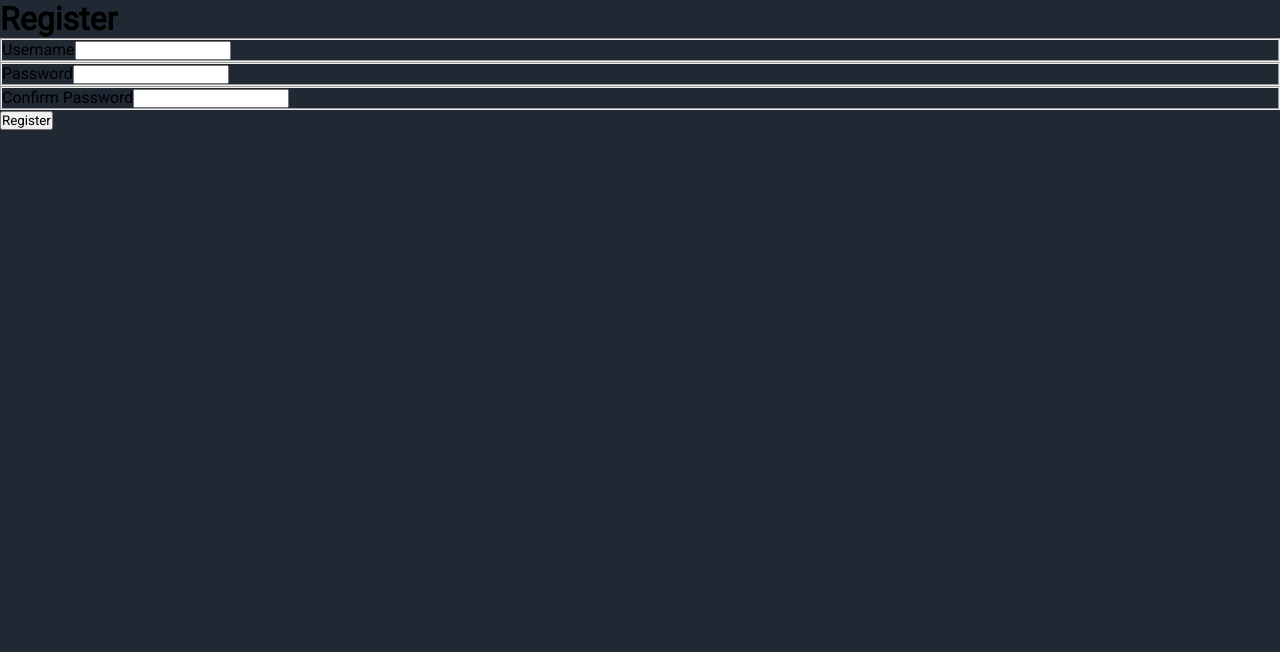
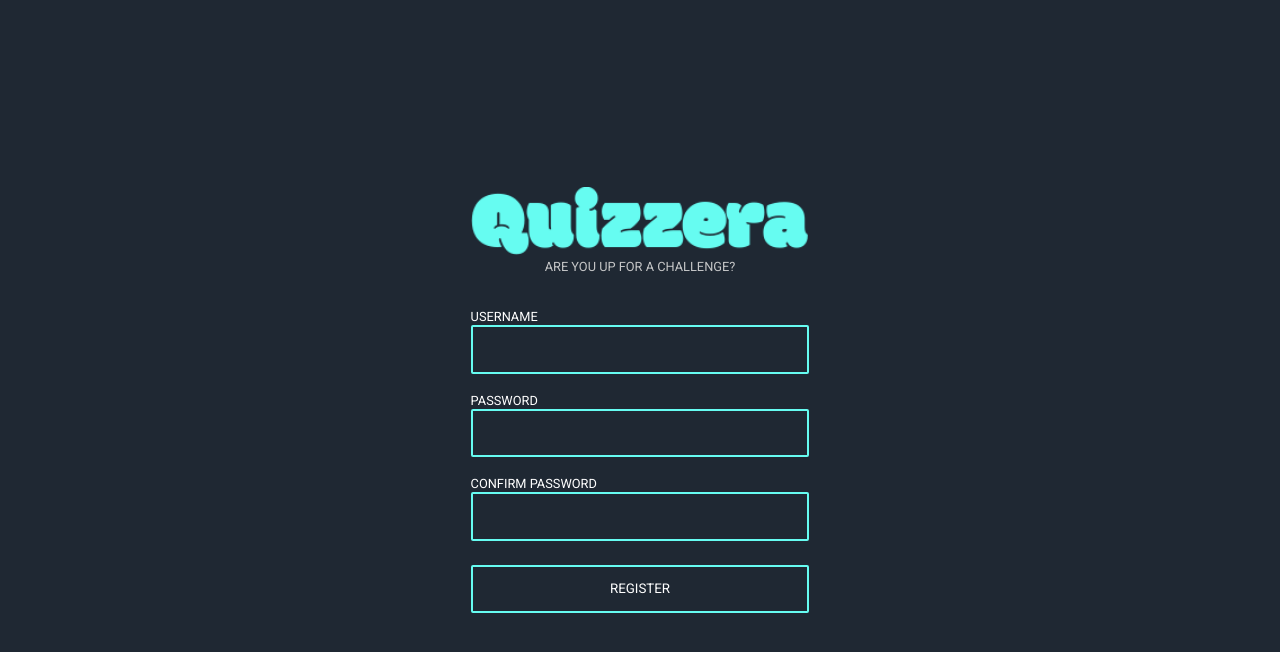
Before and after one commit to edusrmt/quizzera, a React (Create React App) app in the folder web/: page /register in a window 1280 px wide. Shown: the top 652 px of the page. Built offline with nearby package versions, Linux system fonts and the light colour scheme; the HTML template or start-up script is replaced by a standard one.

Commit message:
Estiliza a página de registro

```diff
--- a/web/src/App.css
+++ b/web/src/App.css
@@ -10,7 +10,7 @@
 
 html, body, #root {
   width: 100%;
-  height: 100%;
+  min-height: 100vh;
 }
 
 body {
@@ -19,4 +19,5 @@ body {
 
 body, input, button {
   font-family: 'Roboto', Arial, Helvetica, sans-serif;
+  color: #fff;
 }
--- a/web/src/pages/Home/index.tsx
+++ b/web/src/pages/Home/index.tsx
@@ -1,18 +1,21 @@
 import React from 'react';
+import { useHistory } from 'react-router-dom';
 
-import { Button } from '../../styles/global';
-import { Container } from './styles';
+import { Container, Button } from '../../styles/global';
+import { Content } from './styles';
 import logo from '../../assets/logo.png';
 
 const Home = () => {
+  const history = useHistory();
+
   return (
     <Container>
-      <div className="content">
+      <Content>
         <img src={logo} alt="Logotipo do Quizzera" />
         <p>Answer correctly to get to the top!</p>
-        <Button>Register</Button>
-        <Button>Login</Button>
-      </div>
+        <Button onClick={() => history.push('/register')}>Register</Button>
+        <Button onClick={() => history.push('/login')}>Login</Button>
+      </Content>
     </Container>
   );
 }
--- a/web/src/pages/Home/styles.ts
+++ b/web/src/pages/Home/styles.ts
@@ -1,17 +1,8 @@
 import styled from 'styled-components';
 
-export const Container = styled.div`
-  display: flex;
-  flex-direction: column;
-  justify-content: center;
-  align-items: center;
-  height: 100%;
-
-  .content {
-    border-radius: 5px;
-    margin: auto 1rem;
-    padding: 1rem;
-  }
+export const Content = styled.div`
+  margin: auto 1rem;
+  padding: 1rem;
 
   img {
     width: 100%;
@@ -21,11 +12,11 @@ export const Container = styled.div`
     text-align: center;
     text-transform: uppercase;
     font-size: .8rem;
+    margin-bottom: 1.5rem;
     color: #c5c6c7;
-    margin-bottom: 2rem;
   }
 
   button {
-    margin: .5rem 0;
+    margin-top: 1rem;
   }
 `;
--- a/web/src/pages/Profile/index.tsx
+++ b/web/src/pages/Profile/index.tsx
@@ -33,9 +33,9 @@ const Profile = () => {
       <h1 style={{ margin: '1rem' }}>Profile</h1>
       <h3>{user?.username}</h3>
       { picture && <img src={picture} alt="User avatar" /> }
-      <p>Accuracy: {user?.accuracy.toFixed(2)}</p>
-      <p>Speed: {user?.speed.toFixed(2)}</p>
-      <p>Wisdom: {user?.wisdom.toFixed(2)}</p>
+      <p>Accuracy: {user?.accuracy ? user.accuracy.toFixed(2) : 0}</p>
+      <p>Speed: {user?.speed ? user.speed.toFixed(2) : 0}</p>
+      <p>Wisdom: {user?.wisdom ? user.wisdom.toFixed(2) : 0}</p>
       <button style={{color: 'red'}} onClick={handleLogout}>Logout</button>
     </>
   );
--- a/web/src/pages/Register/index.tsx
+++ b/web/src/pages/Register/index.tsx
@@ -1,6 +1,11 @@
 import React, { useState, ChangeEvent, FormEvent } from 'react';
 import { useHistory } from 'react-router-dom';
 import server from '../../services/server';
+import { login } from '../../services/auth';
+
+import { Container, Input, Button } from '../../styles/global';
+import { Content } from './styles';
+import logo from '../../assets/logo.png';
 
 const Register = () => {
   const [formData, setFormData] = useState({
@@ -25,33 +30,42 @@ const Register = () => {
     if (response.data.errors) {
       setErrors(response.data.errors);
     } else if (response.status === 200) {
-      alert('You are now registered.');
-      history.push('/login');
+      login(response.data.token);
+      history.push('/quizzes');
     }
   }
 
   return (
-    <>
-      <h1>Register</h1>
+    <Container>
+      <Content>
+        <img src={logo} alt="Logotipo do Quizzera" />
+        <p>Are you up for a challenge?</p>
+        { errors.length > 0 &&
+          <div className="errors-container">
             {
-        errors.map((error) => <span style={{ display: 'block', color: 'red' }} key={error}>{error}</span>)
+              errors.map((error) => (
+                <span key={error}>{error}</span>
+              ))
+            }
+          </div>
         }
         <form onSubmit={handleSubmit}>
           <fieldset>
             <label htmlFor="username">Username</label>
-          <input type="text" name="username" id="username" onChange={handleInputChange} />
+            <Input type="text" name="username" id="username" onChange={handleInputChange} />
           </fieldset>
           <fieldset>
             <label htmlFor="password">Password</label>
-          <input type="password" name="password" id="password" onChange={handleInputChange} />
+            <Input type="password" name="password" id="password" onChange={handleInputChange} />
           </fieldset>
           <fieldset>
             <label htmlFor="password2">Confirm Password</label>
-          <input type="password" name="password2" id="password2" onChange={handleInputChange} />
+            <Input type="password" name="password2" id="password2" onChange={handleInputChange} />
           </fieldset>
-        <button type="submit">Register</button>
+          <Button type="submit">Register</Button>
         </form>
-    </>
+      </Content>
+    </Container>
   );
 }
 
--- /dev/null
+++ b/web/src/pages/Register/styles.ts
@@ -0,0 +1,55 @@
+import styled from 'styled-components';
+
+export const Content = styled.div`
+  margin: auto 1rem;
+  padding: 1rem;
+
+  img {
+    width: 100%;
+  }
+
+  p {
+    text-align: center;
+    text-transform: uppercase;
+    font-size: .8rem;
+    margin-bottom: 2rem;
+    color: #c5c6c7;
+  }
+
+  .errors-container {
+    border: 2px solid #f070a1;
+    border-radius: 2px;
+    padding: 1rem;
+    margin-bottom: 1rem;
+
+    span {
+      display: block;
+      color: #f070a1;
+      text-transform: uppercase;
+      font-size: .8rem;
+
+      & + span {
+        margin-top: .5rem;
+      }
+    }
+  }
+
+  fieldset {
+    border: none;
+
+    label {
+      font-size: .8rem;
+      color: white;
+      text-transform: uppercase;
+      margin-bottom: 100px;
+    }
+  }
+
+  Input {
+    margin-bottom: 1rem;
+  }
+
+  Button {
+    margin-top: .5rem;
+  }
+`;
--- a/web/src/styles/global.ts
+++ b/web/src/styles/global.ts
@@ -1,4 +1,12 @@
 import styled from 'styled-components';
+
+export const Container = styled.div`
+  display: flex;
+  flex-direction: column;
+  justify-content: center;
+  align-items: center;
+  min-height: 100vh;
+`;
 
 export const Button = styled.button`
   width: 100%;
@@ -9,3 +17,13 @@ export const Button = styled.button`
   color: #fff;
   padding: .9rem;
 `;
+
+export const Input = styled.input`
+  width: 100%;
+  background: none;
+  border: 2px solid #66fcf1;
+  border-radius: 2px;
+  color: #fff;
+  padding: .8rem;
+  font-size: 1rem;
+`;
```
Also changed, not shown: 1 other file (tests, documents, lock files or other folders). Lines whose indentation alone changed are shown as unchanged.
